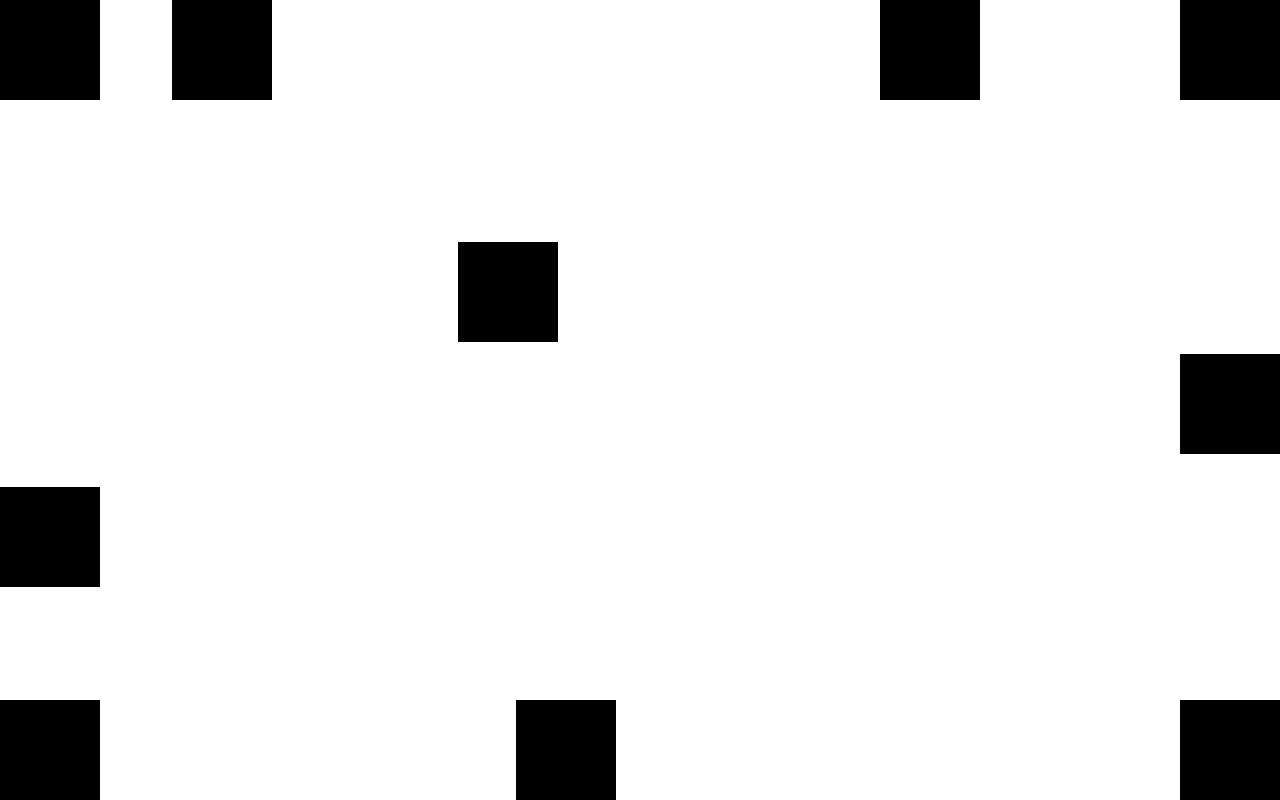
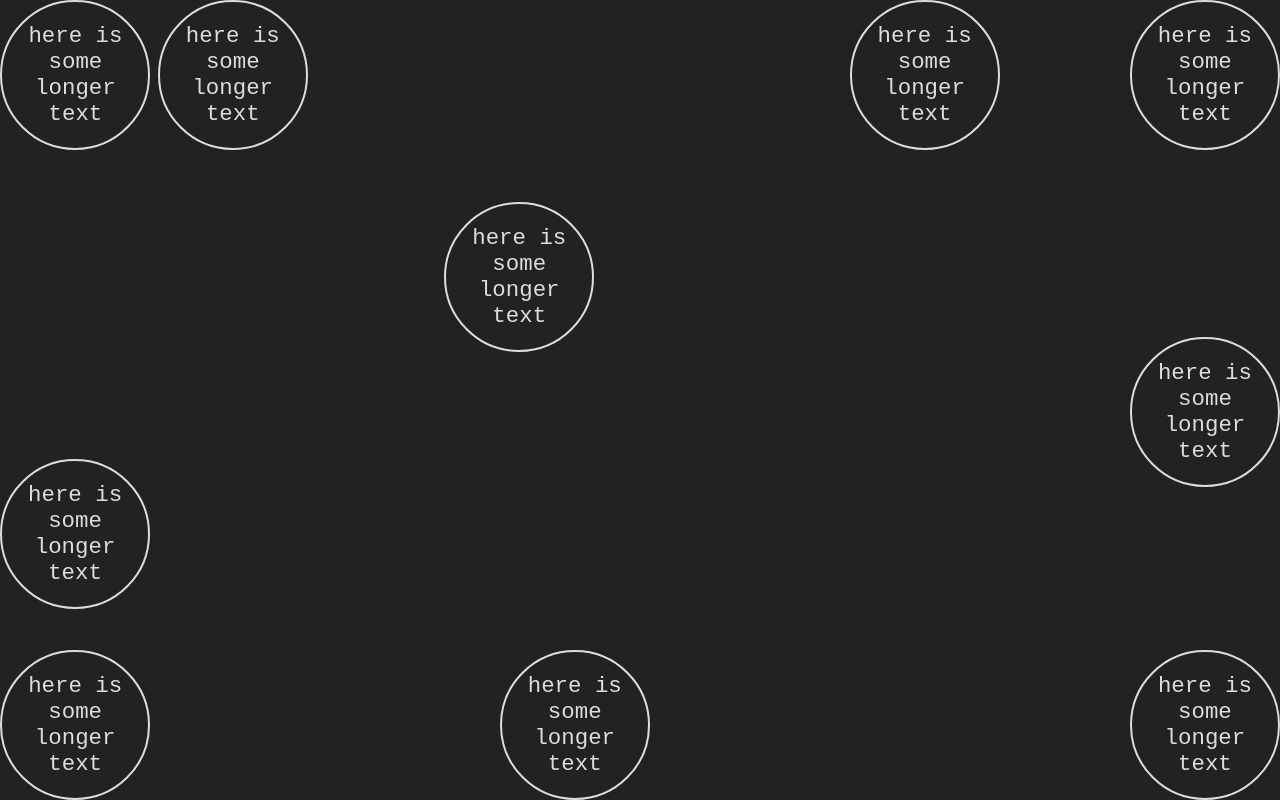
Before and after one commit to flojoho/kinetic-graph, a plain HTML site: page index.html in a window 1280 px wide. Drawn offline with Linux system fonts and the light colour scheme.

Commit message:
design improvements

```diff
--- a/modules/Node.js
+++ b/modules/Node.js
@@ -13,8 +13,8 @@ export default class Node {
   constructor() {
     this.pos = new Vector(Math.random() * viewportWidth, Math.random() * viewportHeight);
     this.vel = new Vector(0, 0);
-    this.width = 100;
-    this.height = 100;
+    this.width = 150;
+    this.height = 150;
     this.render()
   }
 
@@ -23,6 +23,7 @@ export default class Node {
     this.#div.classList.add('node');
     this.#div.style.width = `${this.width}px`;
     this.#div.style.height = `${this.height}px`;
+    this.#div.textContent = 'here is some longer text';
     nodesDiv.appendChild(this.#div);
   }
 
--- a/styles.css
+++ b/styles.css
@@ -1,3 +1,16 @@
+
+* {
+  box-sizing: border-box;
+}
+
+:root {
+  --black: #222222;
+  --white: #dddddd;
+}
+
+body {
+  background-color: var(--black);
+}
 
 #nodesDiv {
   position: fixed;
@@ -8,6 +21,17 @@
 }
 
 .node {
-  background-color: black;
+  display: flex;
+  justify-content: center;
+  align-items: center;
+  border: 2px var(--white) solid;
+  background-color: var(--black);
   position: fixed;
+  border-radius: 50%;
+  color: var(--white);
+  font-size: 1.4rem;
+  font-family: monospace;
+  padding: 10px;
+  text-align: center;
+  cursor: pointer;
 }
```
